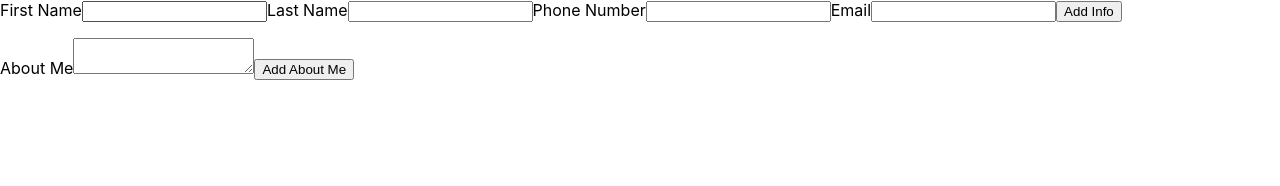
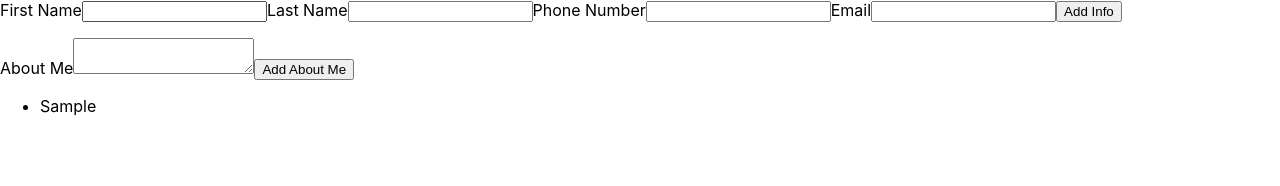
Before and after one commit to Chris-Wagg/TOP-React-CV, a React (Create React App) app in the folder cv-project/: page / in a window 1280 px wide. Both pictures are taken after typing "Sample" into the empty fields and a click on the button "Add About Me". Shown: the top 186 px of the page. Built offline with nearby package versions, Linux system fonts and the light colour scheme.

Commit message:
about me components fixed

```diff
--- a/cv-project/src/Components/About Me Components/DisplayAboutMe.jsx
+++ /dev/null
@@ -1,9 +0,0 @@
-export default function DisplayAboutMe(props) {
-	const { aboutMeText } = props
-
-	return (
-		<>
-			<div>{aboutMeText}</div>
-		</>
-	)
-}
--- a/cv-project/src/Components/AddAboutMe.jsx
+++ b/cv-project/src/Components/AddAboutMe.jsx
@@ -1,12 +1,14 @@
 import React, { Component } from 'react'
+import uniqid from 'uniqid'
 
-import DisplayAboutMe from './About Me Components/DisplayAboutMe'
+import DisplayAboutMe from './Display Components/DisplayAboutMe'
 
 class AddAboutMe extends Component {
 	constructor() {
 		super()
 		this.state = {
-			aboutMeText: { text: '' },
+			aboutMeText: { text: '', id: uniqid() },
+			aboutMeArr: [],
 		}
 	}
 
@@ -14,6 +16,7 @@ class AddAboutMe extends Component {
 		this.setState({
 			aboutMeText: {
 				text: e.target.value,
+				id: this.state.aboutMeText.id,
 			},
 		})
 	}
@@ -21,12 +24,13 @@ class AddAboutMe extends Component {
 	onSubmitAboutMe = (e) => {
 		e.preventDefault()
 		this.setState({
-			aboutMeText: { text: '' },
+			aboutMeArr: this.state.aboutMeArr.concat(this.state.aboutMeText),
+			aboutMeText: { text: '', id: uniqid() },
 		})
 	}
 
 	render() {
-		const { aboutMeText } = this.state
+		const { aboutMeText, aboutMeArr } = this.state
 		return (
 			<>
 				<div>
@@ -44,7 +48,7 @@ class AddAboutMe extends Component {
 							Add About Me
 						</button>
 					</form>
-					<DisplayAboutMe aboutMeText={aboutMeText.text} />
+					<DisplayAboutMe aboutMeArr={aboutMeArr} />
 				</div>
 			</>
 		)
--- /dev/null
+++ b/cv-project/src/Components/Display Components/DisplayAboutMe.jsx
@@ -0,0 +1,11 @@
+export default function DisplayAboutMe(props) {
+	const { aboutMeArr } = props
+
+	return (
+		<ul>
+			{aboutMeArr.map((e) => {
+				return <li key={e.id}>{e.text}</li>
+			})}
+		</ul>
+	)
+}
```
Also changed, not shown: cv-project/src/Components/AddPersonalInfo.jsx (+4 -4 lines), cv-project/src/Components/Display Components/DisplayEmail.jsx (renamed from cv-project/src/Components/Personal info display components/DisplayEmail.jsx), cv-project/src/Components/Display Components/DisplayFirstName.jsx (renamed from cv-project/src/Components/Personal info display components/DisplayFirstName.jsx), cv-project/src/Components/Display Components/DisplayLastName.jsx (renamed from cv-project/src/Components/Personal info display components/DisplayLastName.jsx), cv-project/src/Components/Display Components/DisplayPhone.jsx (renamed from cv-project/src/Components/Personal info display components/DisplayPhone.jsx).
